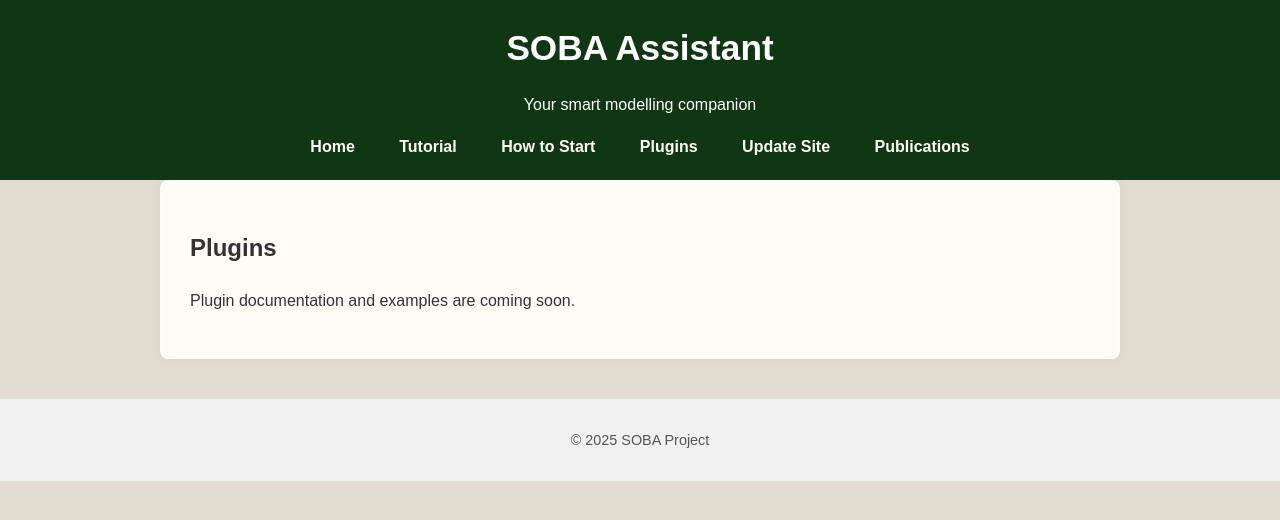
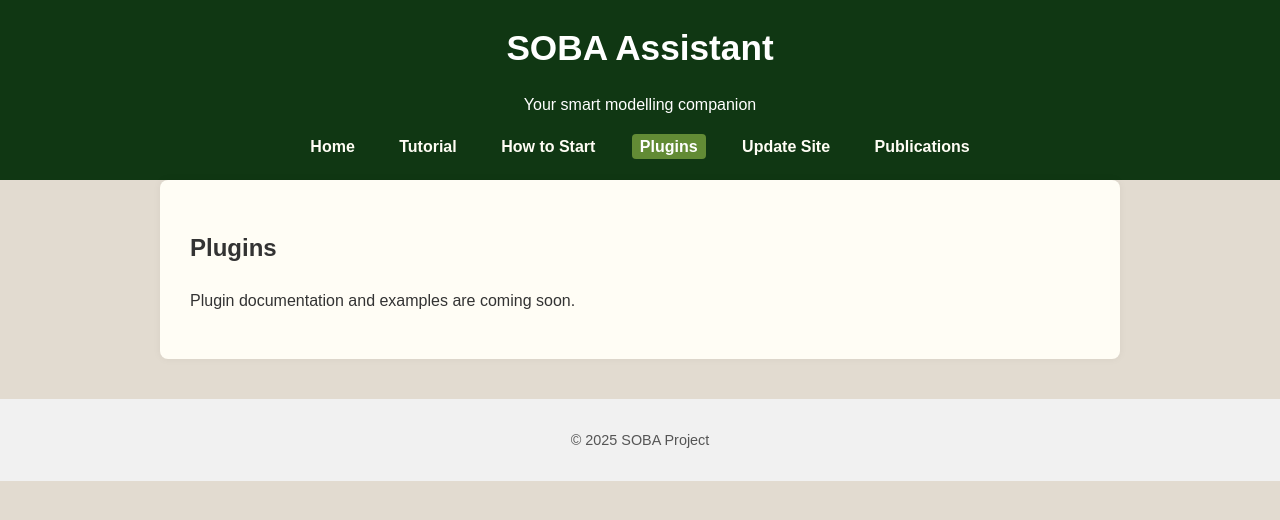
Before and after one commit to soba-assistant/soba-assistant.github.io, a plain HTML site: page plugins.html in a window 1280 px wide. Drawn offline with Linux system fonts and the light colour scheme.

Commit message:
Update plugins.html

```diff
--- a/plugins.html
+++ b/plugins.html
@@ -13,7 +13,7 @@
       <a href="index.html">Home</a>
       <a href="tutorial.html">Tutorial</a>
       <a href="how-to-start.html">How to Start</a>
-      <a href="plugins.html">Plugins</a>
+      <a href="plugins.html" class="active">Plugins</a>
       <a href="update-site.html">Update Site</a>
       <a href="publications.html">Publications</a>
     </nav>
```
